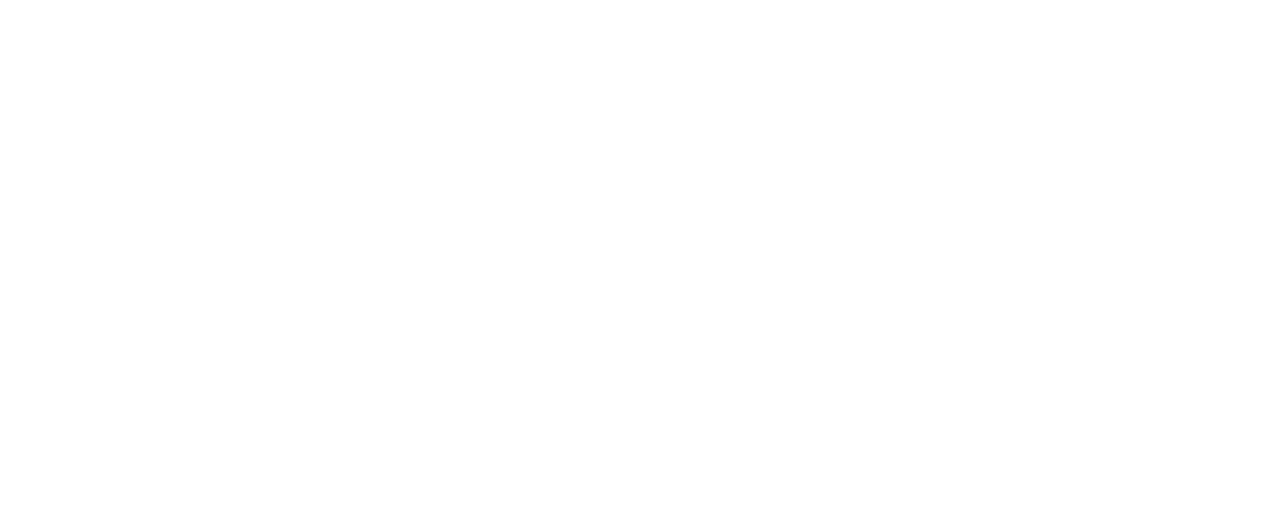
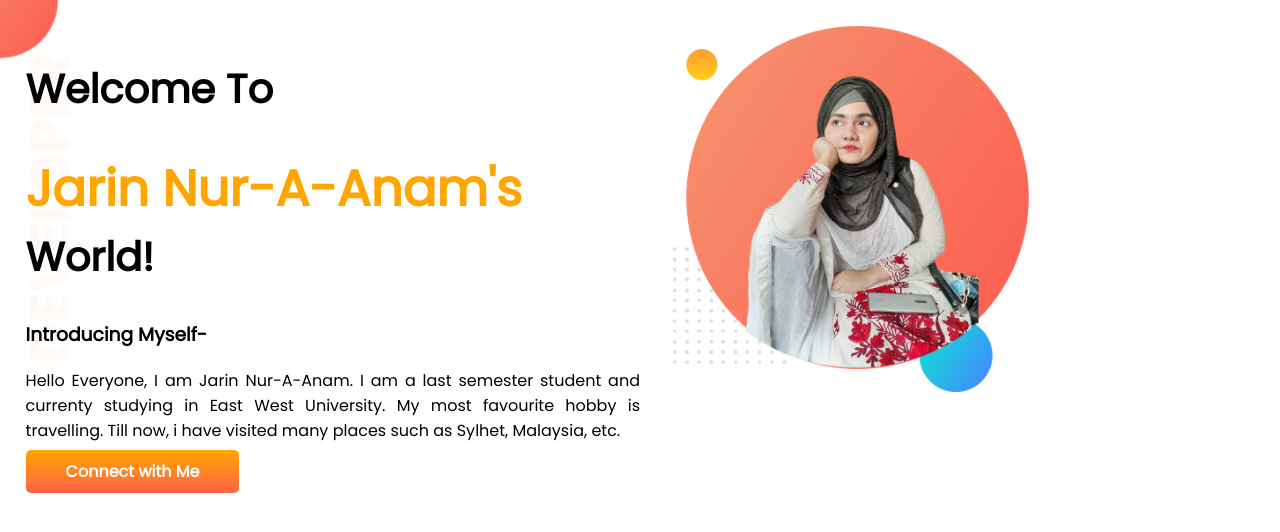
Before and after one commit to IsratMridu1/developer-portfolio, a plain HTML site: page index.html in a window 1280 px wide. Drawn offline with Linux system fonts and the light colour scheme.

Commit message:
Top banner added

```diff
--- a/index.html
+++ b/index.html
@@ -1,14 +1,33 @@
 <!DOCTYPE html>
 <html lang="en">
+
 <head>
     <meta charset="UTF-8">
     <meta http-equiv="X-UA-Compatible" content="IE=edge">
     <meta name="viewport" content="width=device-width, initial-scale=1.0">
-    <title>Shams Md. Jubair</title>
+    <title>Jarin Nur-A-Anam</title>
+    <link rel="preconnect" href="https://fonts.googleapis.com">
+    <link rel="preconnect" href="https://fonts.gstatic.com" crossorigin>
+    <link href="https://fonts.googleapis.com/css2?family=Poppins&display=swap" rel="stylesheet">
     <link rel="stylesheet" href="style.css" type="text/css">
 
 </head>
+
 <body>
+    <section class="top-banner">
+        <div class="half-width">
+            <h1>Welcome To </h1>
+            <h1><span class="first-span">Jarin Nur-A-Anam's</span> World!</h1>
+            <h3>Introducing Myself-</h3>
+            <p> Hello Everyone, I am Jarin Nur-A-Anam. I am a last semester student and currenty studying in East West
+                University. My most favourite hobby is travelling. Till now, i have visited many places such as Sylhet,
+                Malaysia, etc. </p>
+            <a href="https://www.linkedin.com/feed/" target="_blank">Connect with Me</a>
+        </div>
+        <div class="half-width">
+            <img src="images/jarinnew.png" alt="Jarin">
+        </div>
+    </section>
+</body>
 
-</body>
 </html>
--- a/style.css
+++ b/style.css
@@ -0,0 +1,63 @@
+.first-span{
+
+    color: orange;
+    font-size: 50px;
+}
+
+body{
+
+    font-family: 'Poppins', sans-serif;
+    margin: 0%;
+
+
+}
+
+h1{
+
+    font-size: 40px;
+}
+
+section{
+
+    display: flex;
+}
+ .half-width{
+     margin-top: 2%;
+
+    width: 50%;
+    padding-left: 2%;
+ }
+
+.half-width img{
+
+    width: 60%;
+
+}
+
+a{
+    color: white;
+    background-image: linear-gradient(orange,tomato);
+    border-radius: 5px;
+    text-decoration: none;
+    padding: 10px 40px;
+    font-weight: 700;
+
+}
+
+a:hover{
+
+   color: blanchedalmond;
+
+}
+
+p{
+
+    text-align: justify;
+}
+
+.top-banner{
+
+    background-image: url(images/top-banner.png);
+    background-repeat: no-repeat;
+
+}
```
Also changed, not shown: images/dream-bg.png (added), images/exp-bg.png (added), images/jarin1-removebg.png (added), images/jarin1.jpg (added), images/jarin2.jpg (added), images/jarinnew.png (added), images/my-bg.png (added), images/my-bg2.png (added), images/top-banner.png (added).
